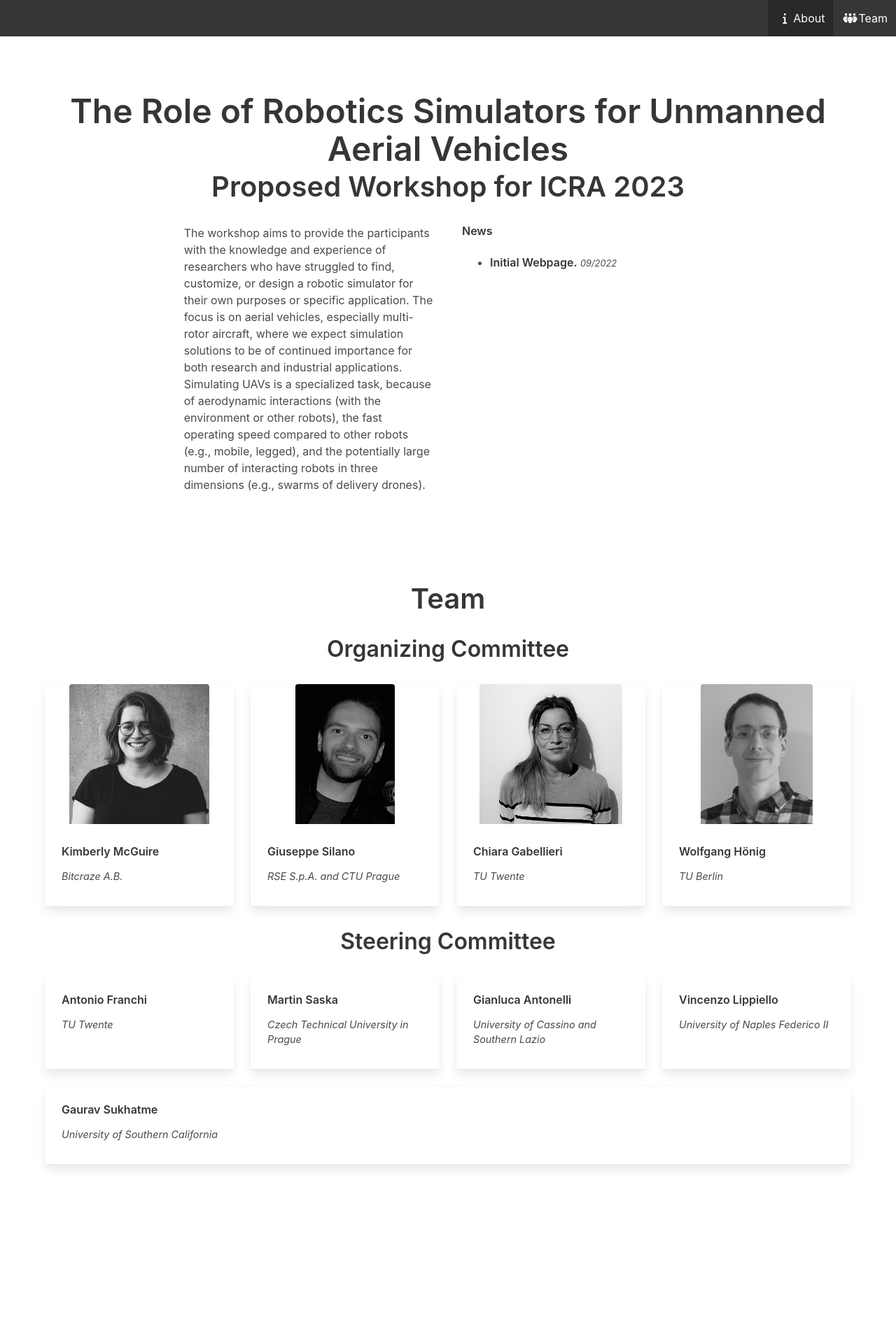
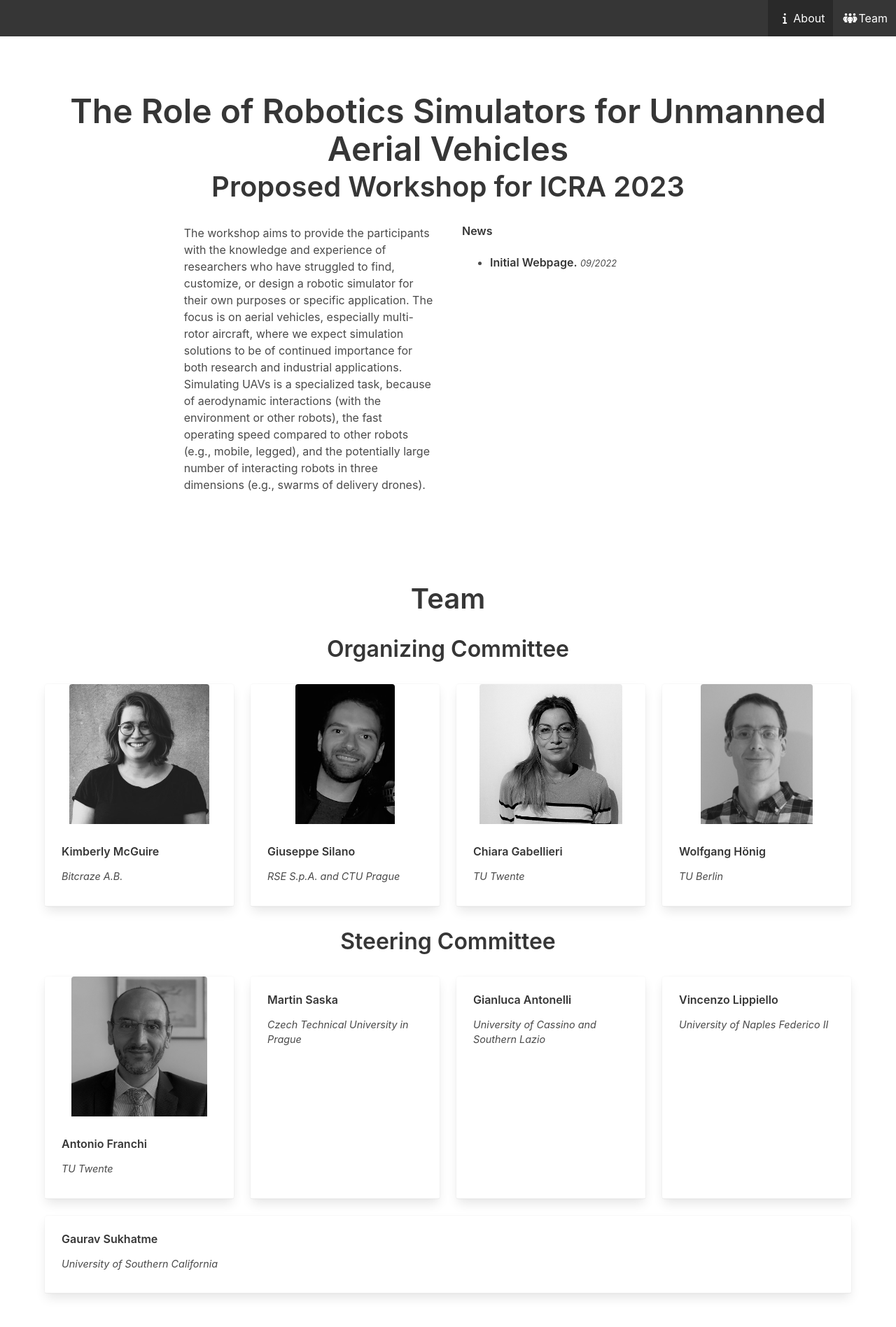
Before and after one commit to IMRCLab/workshop-uav-sims-icra2023, a Jekyll site: the page built from index.html, in a window 1280 px wide. Shown: the whole page at 70% size. Built offline with Jekyll 4.4.1, drawn with Linux system fonts in a browser that asks for light colours; before the commit the page ends 1713 px from its top, so only the background shows below that.

Commit message:
Add Antonio Franchi's image

```diff
--- a/_data/team.yml
+++ b/_data/team.yml
@@ -17,6 +17,7 @@ organizers:
 steering:
   - name: Antonio Franchi
     affiliation: TU Twente
+    image: franchia5d.jpg
   - name: Martin Saska
     affiliation: Czech Technical University in Prague
   - name: Gianluca Antonelli
```
Also changed, not shown: assets/img/franchia5d.jpg (added).
